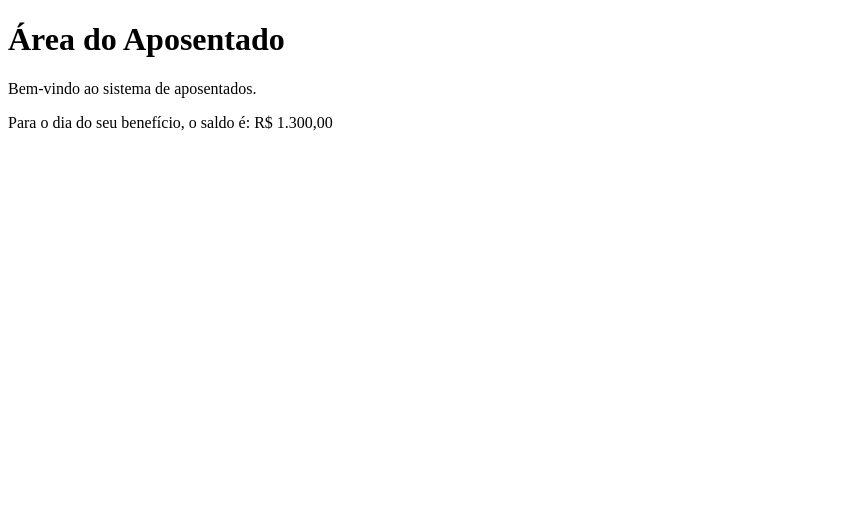
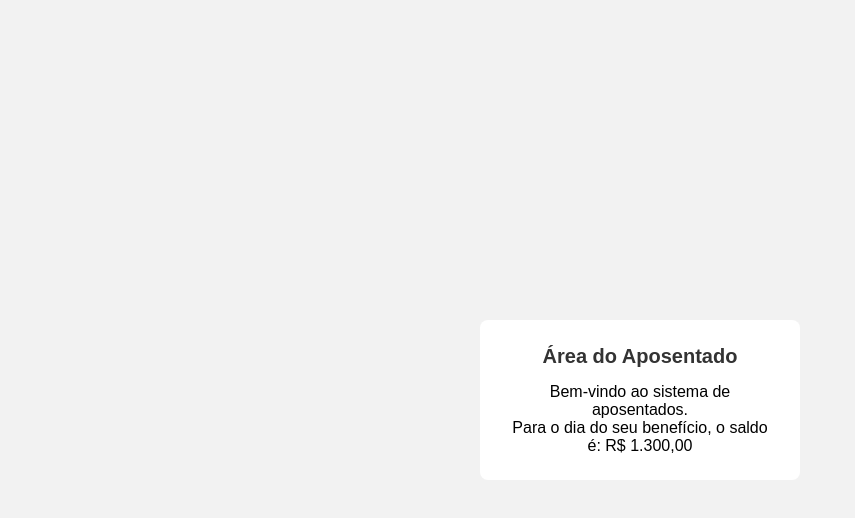
Before and after one commit to nataifreitas2025/EXERCICIO_ERROS_HTML_CSS_JS, a plain HTML site: page aposentado.html in a window 1280 px wide. Shown: the whole page, without its empty margins (0-855 px from the left). Drawn offline with Linux system fonts and the light colour scheme.

Commit message:
Finalizado

```diff
--- a/aposentado.html
+++ b/aposentado.html
@@ -3,7 +3,7 @@
 <head>
     <meta charset="UTF-8">
     <title>Aposentado</title>
-    <link rel="stylesheet" href="styl.css">
+    <link rel="stylesheet" href="style.css"
 </head>
 <body>
 <div class="container">
```
Also changed, not shown: contaBancaria.html (+2 -0 lines).
